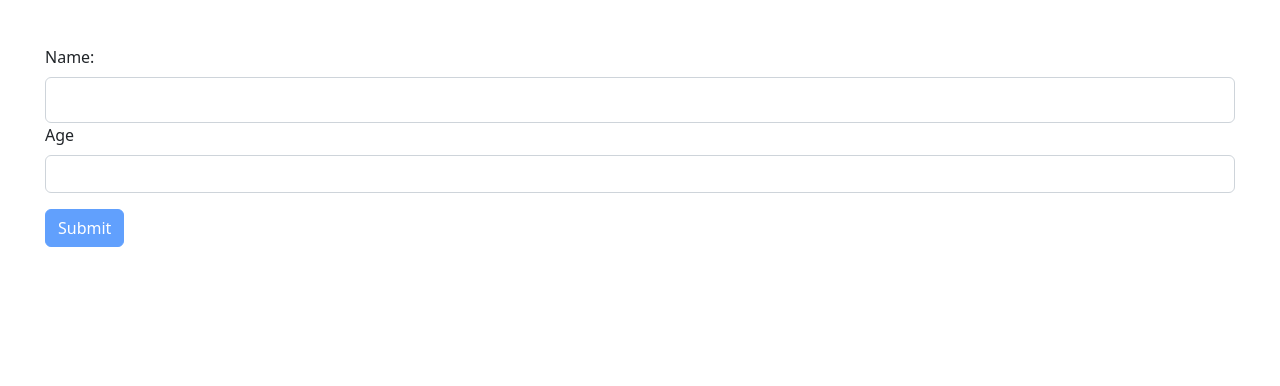
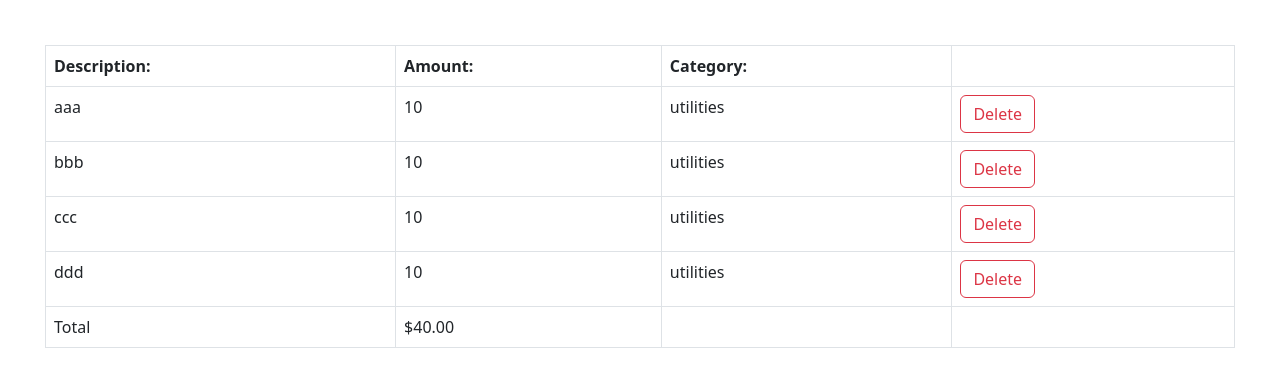
Before and after one commit to Dineshbhandari2023/React-app, a React (Vite) app: page / in a window 1280 px wide. Shown: the top 386 px of the page. Built offline with nearby package versions, Linux system fonts and the light colour scheme.

Commit message:
Expense tracker exercise project

```diff
--- a/src/App.tsx
+++ b/src/App.tsx
@@ -5,11 +5,12 @@
 import { useState } from "react";
 import produce from "immer";
 // import { AiFillAmazonCircle } from "react-icons/ai";
-import Like from "./components/Like/Like";
-import Navbar from "./components/Navbar";
-import Cart from "./components/Cart";
-import ExpandableText from "./components/ExpandableText/ExpandableText";
-import Form from "./components/Form";
+// import Like from "./components/Like/Like";
+// import Navbar from "./components/Navbar";
+// import Cart from "./components/Cart";
+// import ExpandableText from "./components/ExpandableText/ExpandableText";
+// import Form from "./components/Form";
+import ExpenseList from "./expense-tracker/components/ExpenseList";
 
 // function App() {
 //   const [alertVisible, setAlertVisible] = useState(false);
@@ -316,10 +317,21 @@
 //   );
 // }
 
+import React from "react";
+
 function App() {
+  const [expenses, setExpenses] = useState([
+    { id: 1, description: "aaa", amount: 10, category: "utilities" },
+    { id: 2, description: "bbb", amount: 10, category: "utilities" },
+    { id: 3, description: "ccc", amount: 10, category: "utilities" },
+    { id: 4, description: "ddd", amount: 10, category: "utilities" },
+  ]);
   return (
     <div>
-      <Form />
+      <ExpenseList
+        expenses={expenses}
+        onDelete={(id) => setExpenses(expenses.filter((e) => e.id !== id))}
+      />
     </div>
   );
 }
--- /dev/null
+++ b/src/expense-tracker/components/ExpenseList.tsx
@@ -0,0 +1,64 @@
+import React from "react";
+import { z } from "zod";
+
+interface Expense {
+  id: number;
+  description: string;
+  amount: number;
+  category: string;
+}
+
+interface Props {
+  expenses: Expense[];
+  onDelete: (id: number) => void;
+}
+
+const ExpenseList = ({ expenses, onDelete }: Props) => {
+  if (expenses.length === 0) return null;
+  return (
+    <>
+      <table className="table table-bordered">
+        <thead>
+          <tr>
+            <th>Description:</th>
+            <th>Amount:</th>
+            <th>Category:</th>
+            <th></th>
+          </tr>
+        </thead>
+        <tbody>
+          {expenses.map((expense) => (
+            <tr key={expense.id}>
+              <td>{expense.description}</td>
+              <td>{expense.amount}</td>
+              <td>{expense.category}</td>
+              <td>
+                <button
+                  className="btn btn-outline-danger"
+                  onClick={() => onDelete(expense.id)}
+                >
+                  Delete
+                </button>
+              </td>
+            </tr>
+          ))}
+        </tbody>
+        <tfoot>
+          <tr>
+            <td>Total</td>
+            <td>
+              $
+              {expenses
+                .reduce((acc, expense) => expense.amount + acc, 0)
+                .toFixed(2)}
+            </td>
+            <td></td>
+            <td></td>
+          </tr>
+        </tfoot>
+      </table>
+    </>
+  );
+};
+
+export default ExpenseList;
```
Also changed, not shown: src/components/ExpenseTracker.tsx (deleted, +0 -23 lines), src/expense-tracker/components/ExpenseFilter.tsx (added, +7 -0 lines).
